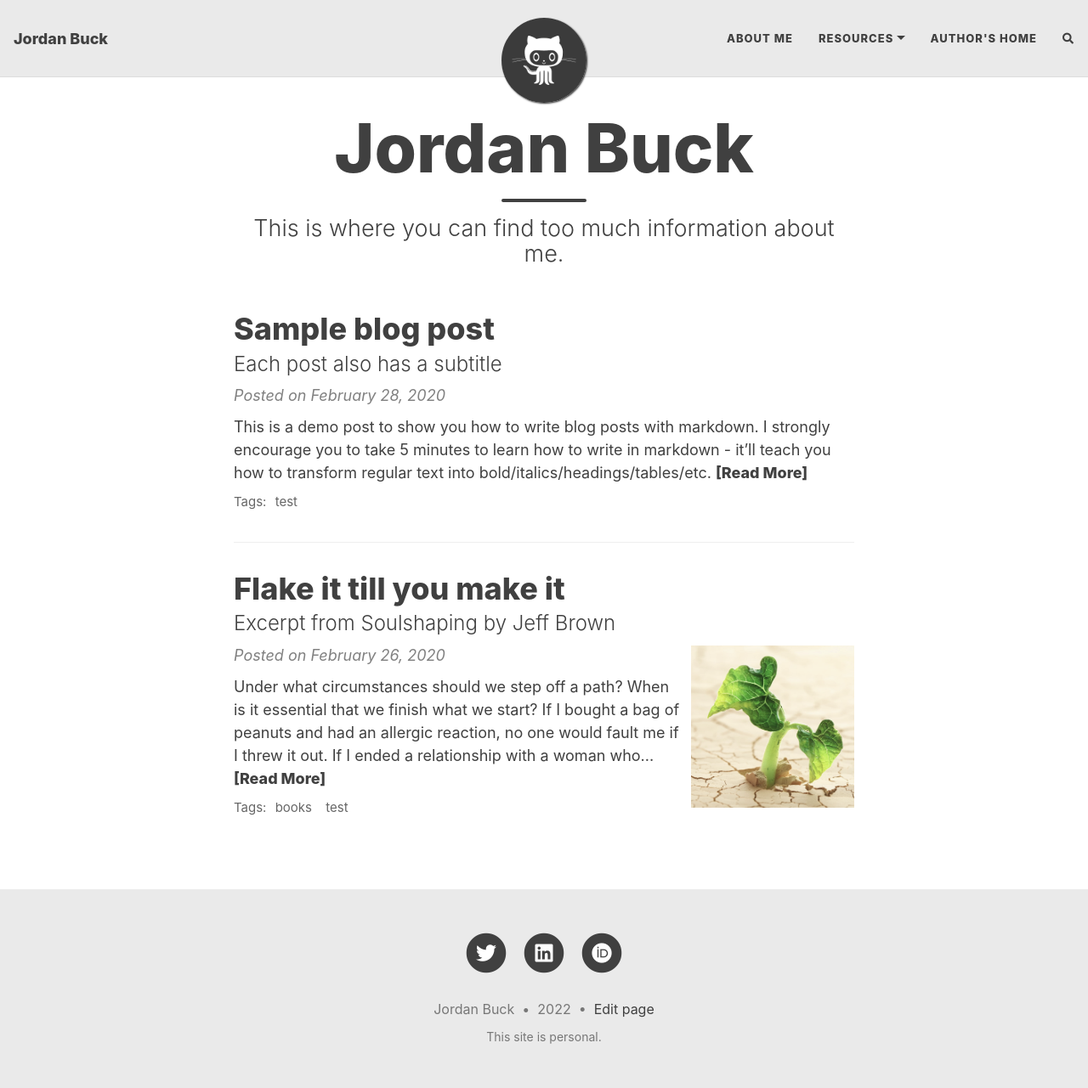
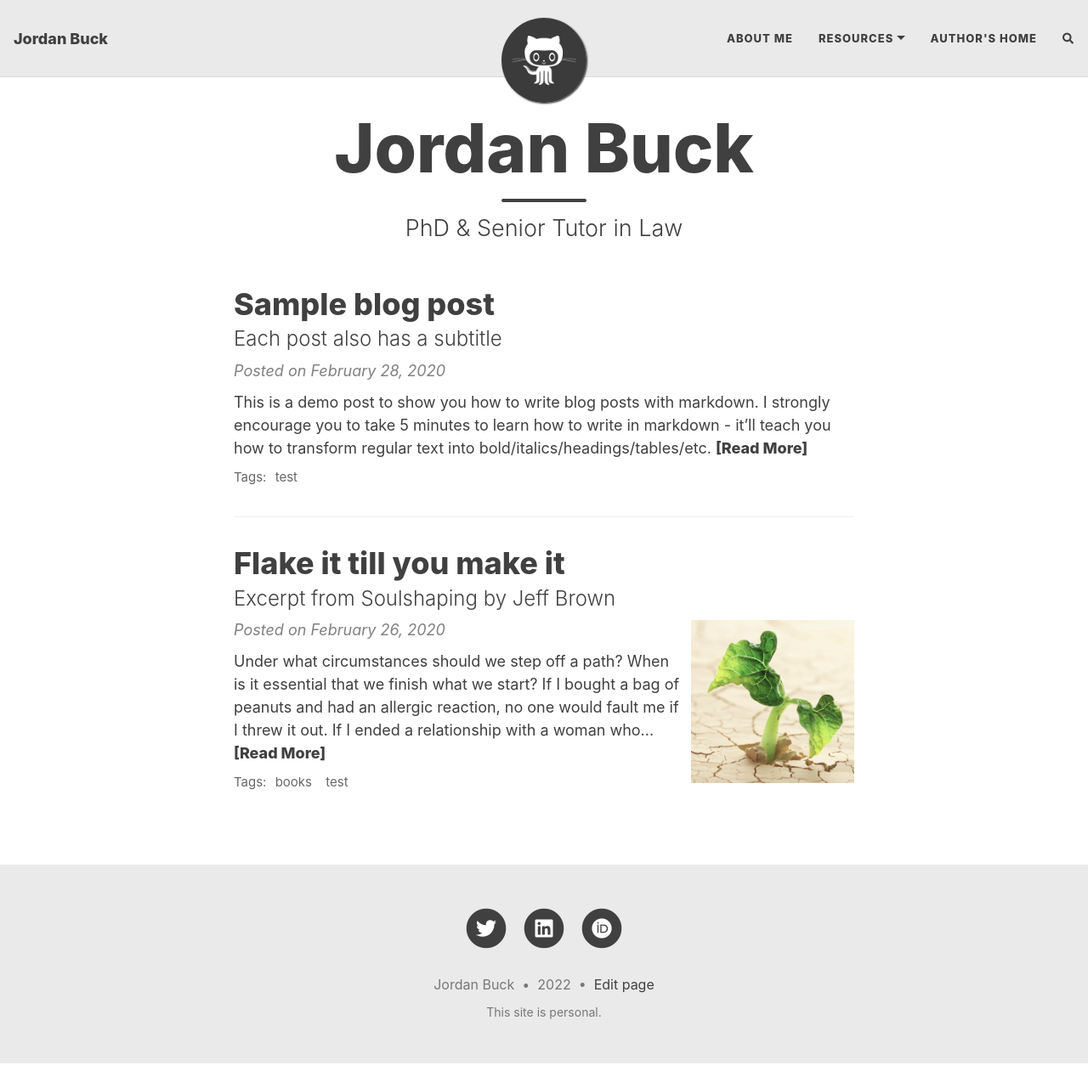
Before and after one commit to jc-buck/jc-buck.github.io, a Jekyll site: the page built from index.html, in a window 1280 px wide and 1281 px high. Shown: the whole window at 85% size. Built offline with Jekyll 4.4.1, drawn with Linux system fonts in a browser that asks for light colours; nearby versions of some CDN libraries; the list of posts is cut into pages by our own code; comment, search, counter and statistics services are not loaded.

Commit message:
Update index.html

```diff
--- a/index.html
+++ b/index.html
@@ -1,5 +1,5 @@
 ---
 layout: home
 title: Jordan Buck
-subtitle: This is where you can find too much information about me.
+subtitle: PhD & Senior Tutor in Law
 ---
```
